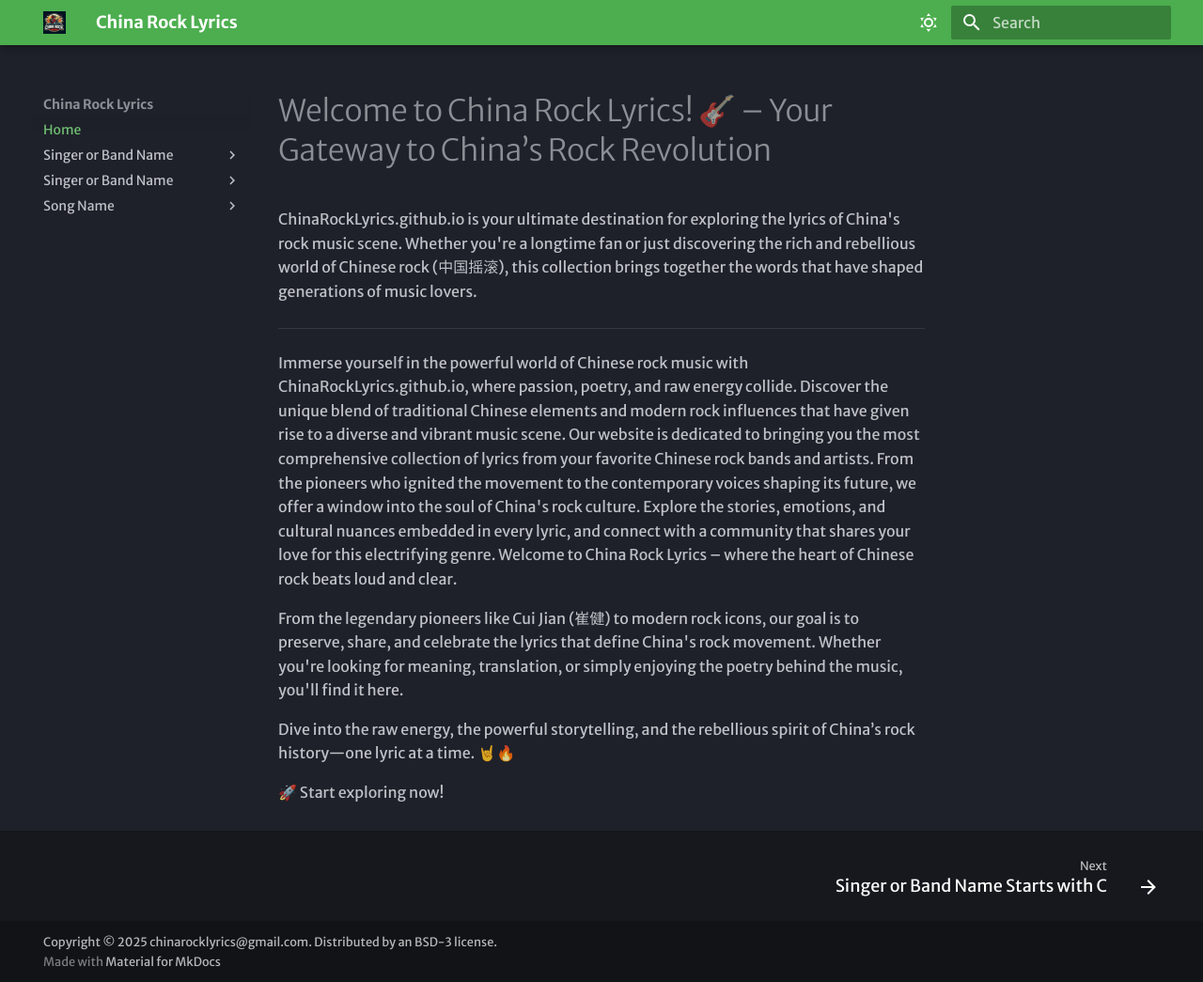
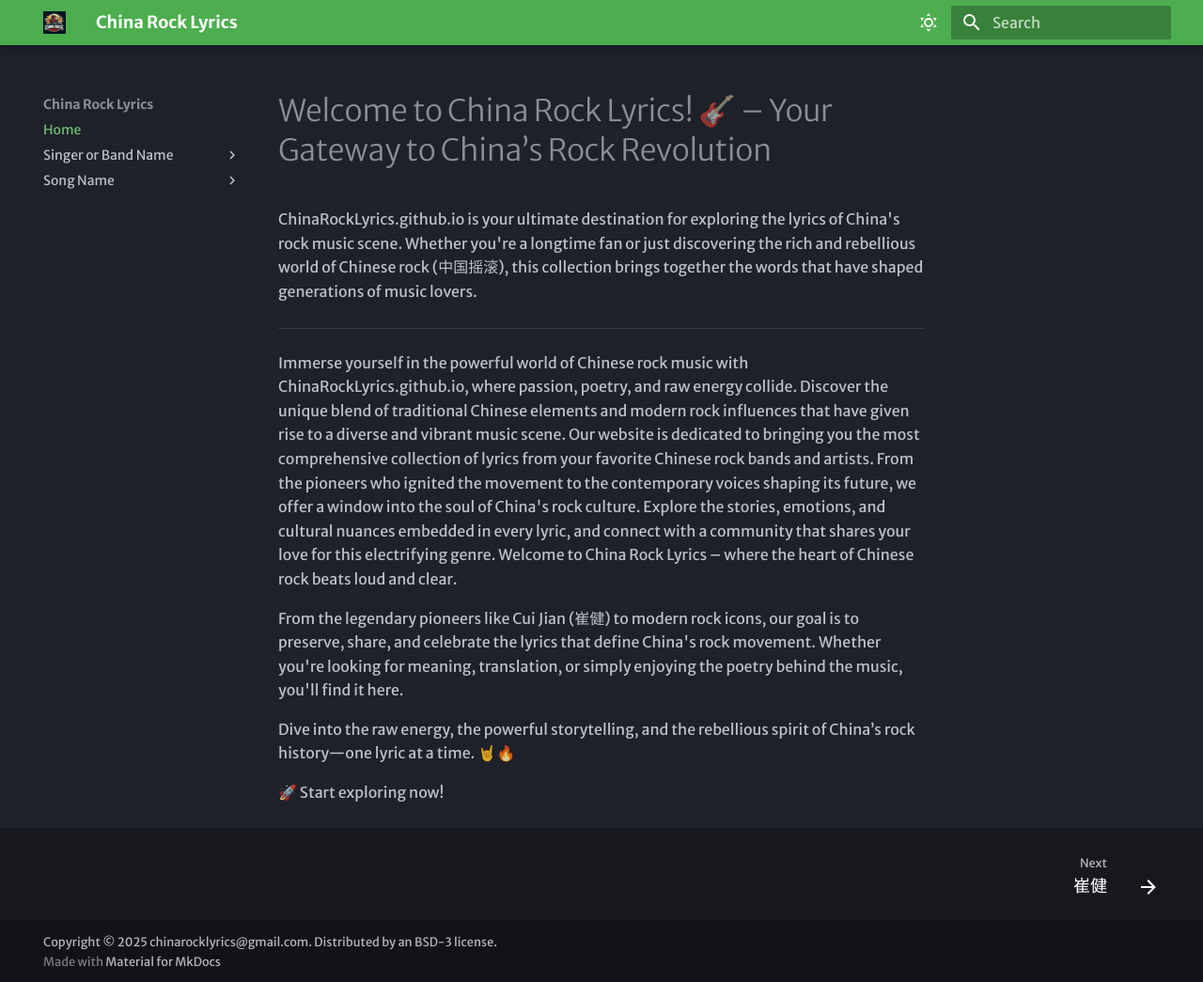
Before and after one commit to chinarocklyrics/ChinaRockLyrics, an MkDocs documentation site: the page built from docs/index.md, in a window 1280 px wide and 1045 px high. Shown: the whole window at 94% size. Built offline with MkDocs 1.6.1 and Material for MkDocs 9.7.7, drawn with Linux system fonts in a browser that asks for light colours; some web fonts are replaced.

Commit message:
Update the structure

```diff
--- a/mkdocs.yml
+++ b/mkdocs.yml
@@ -36,8 +36,6 @@
 nav:
   - Home: index.md
   - Singer or Band Name:
-      - Singer or Band Name Starts with C: singer_or_band_name/singer_or_band_name_c/index.md
-  - Singer or Band Name:
       - Singer or Band Name Starts with C:
           - 崔健: singer_or_band_name/singer_or_band_name_c/Cui_Jian/index.md
   - Song Name:
```
